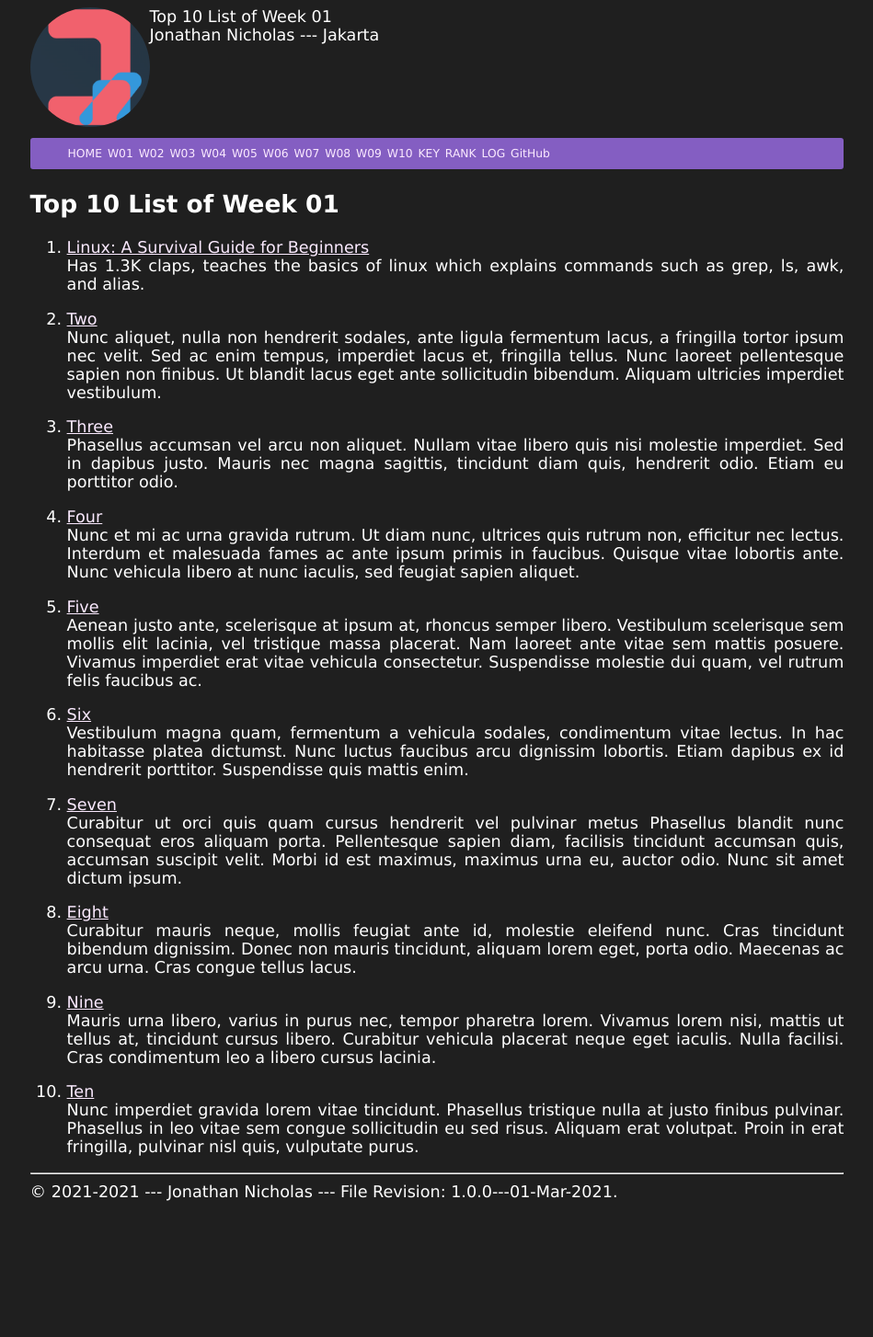
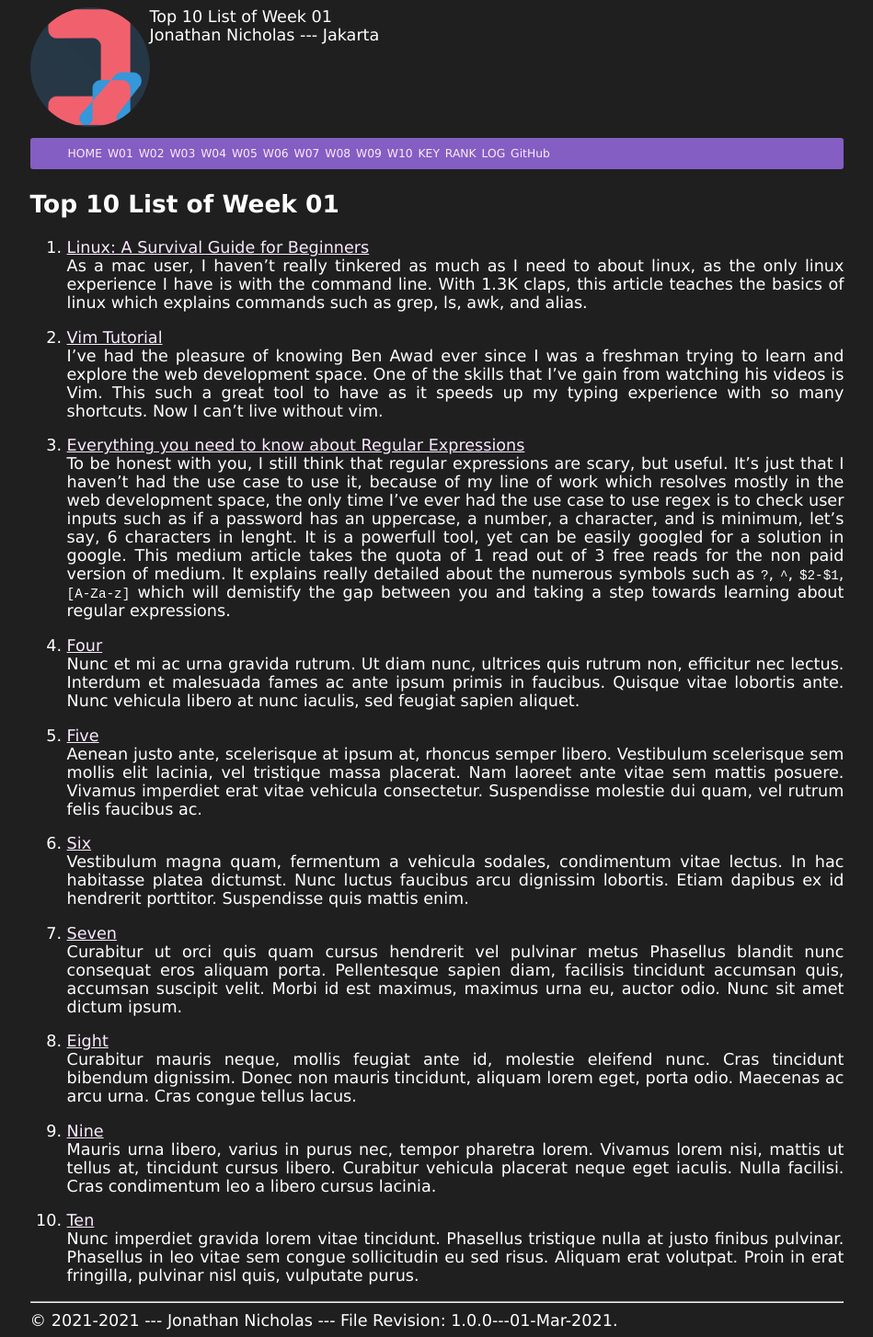
Before and after one commit to jojonicho/os211, a Jekyll site: the page built from w01.md, in a window 1280 px wide. Shown: the whole page at 92% size, without its empty margins (165-1114 px from the left). Built offline with Jekyll 4.4.1, drawn with Linux system fonts in a browser that asks for light colours; our own code applies the rules of GitHub Pages for plain Markdown files; before the commit the page ends 1314 px from its top, so only the background shows below that.

Commit message:
add links for assignment 7

```diff
--- a/TXT/mylog.txt
+++ b/TXT/mylog.txt
@@ -9,3 +9,4 @@ ZCZC W00 20	  L08 Finding out what is a debian guest
 
 ZCZC W01 100  L02 Class
 ZCZC W01 200  L04 Setup jekyll
+ZCZC W01 100  L17 Reading and summarizing links for Assignment #7
--- a/w01.md
+++ b/w01.md
@@ -6,21 +6,13 @@ permalink: /W01/
 # Top 10 List of Week 01
 
 1. [Linux: A Survival Guide for Beginners](https://betterprogramming.pub/linux-survival-guide-for-beginners-c18bfd982036)<br>
-   Has 1.3K claps, teaches the basics of linux which explains commands such as grep, ls, awk, and alias.
+   As a mac user, I haven't really tinkered as much as I need to about linux, as the only linux experience I have is with the command line. With 1.3K claps, this article teaches the basics of linux which explains commands such as grep, ls, awk, and alias.
 
-2. [Two](https://en.wikipedia.org/wiki/2)<br>
-   Nunc aliquet, nulla non hendrerit sodales, ante ligula fermentum lacus, a fringilla tortor ipsum nec velit.
-   Sed ac enim tempus, imperdiet lacus et, fringilla tellus.
-   Nunc laoreet pellentesque sapien non finibus.
-   Ut blandit lacus eget ante sollicitudin bibendum.
-   Aliquam ultricies imperdiet vestibulum.
+2. [Vim Tutorial](https://www.youtube.com/watch?v=IiwGbcd8S7I&ab_channel=BenAwad)<br>
+   I've had the pleasure of knowing Ben Awad ever since I was a freshman trying to learn and explore the web development space. One of the skills that I've gain from watching his videos is Vim. This such a great tool to have as it speeds up my typing experience with so many shortcuts. Now I can't live without vim.
 
-3. [Three](https://en.wikipedia.org/wiki/3)<br>
-   Phasellus accumsan vel arcu non aliquet.
-   Nullam vitae libero quis nisi molestie imperdiet.
-   Sed in dapibus justo.
-   Mauris nec magna sagittis, tincidunt diam quis, hendrerit odio.
-   Etiam eu porttitor odio.
+3. [Everything you need to know about Regular Expressions](https://towardsdatascience.com/everything-you-need-to-know-about-regular-expressions-8f622fe10b03)<br>
+   To be honest with you, I still think that regular expressions are scary, but useful. It's just that I haven't had the use case to use it, because of my line of work which resolves mostly in the web development space, the only time I've ever had the use case to use regex is to check user inputs such as if a password has an uppercase, a number, a character, and is minimum, let's say, 6 characters in lenght. It is a powerfull tool, yet can be easily googled for a solution in google. This medium article takes the quota of 1 read out of 3 free reads for the non paid version of medium. It explains really detailed about the numerous symbols such as `?`, `^`, `$2-$1`, `[A-Za-z]` which will demistify the gap between you and taking a step towards learning about regular expressions.
 
 4. [Four](https://en.wikipedia.org/wiki/4)<br>
    Nunc et mi ac urna gravida rutrum.
```
